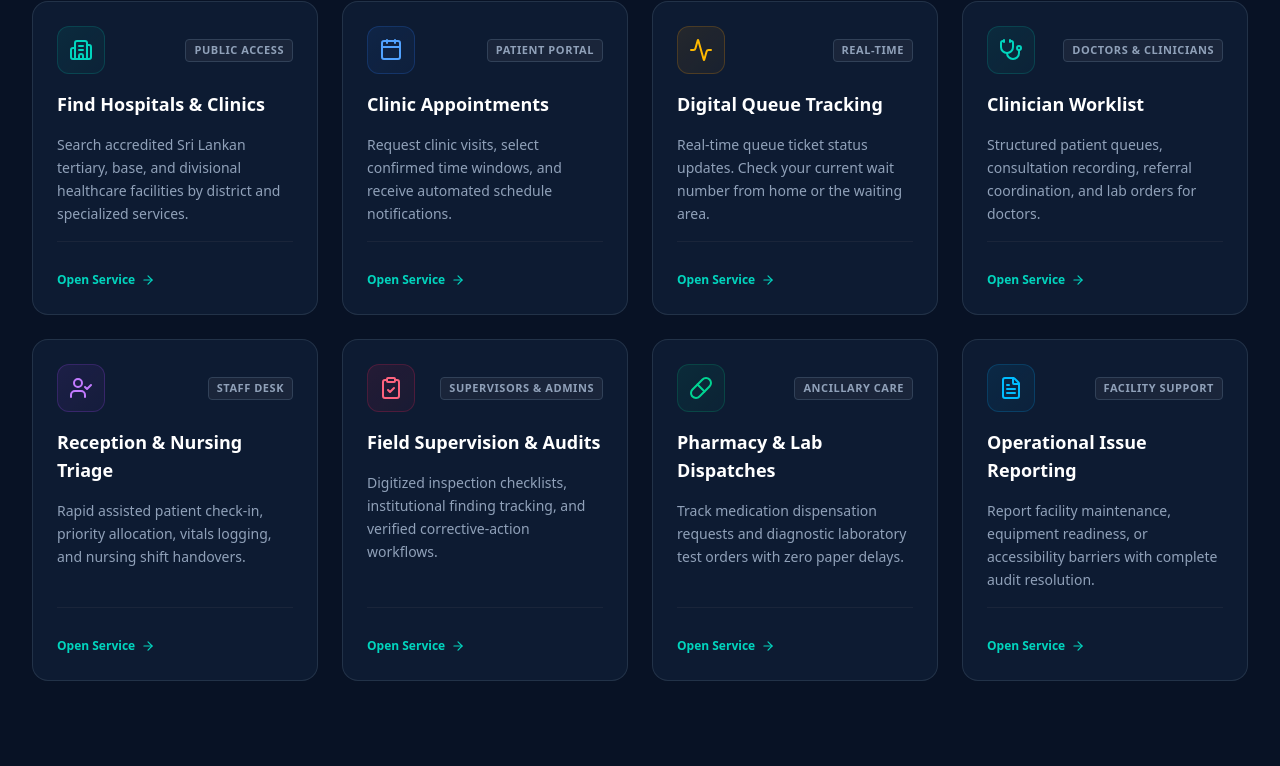
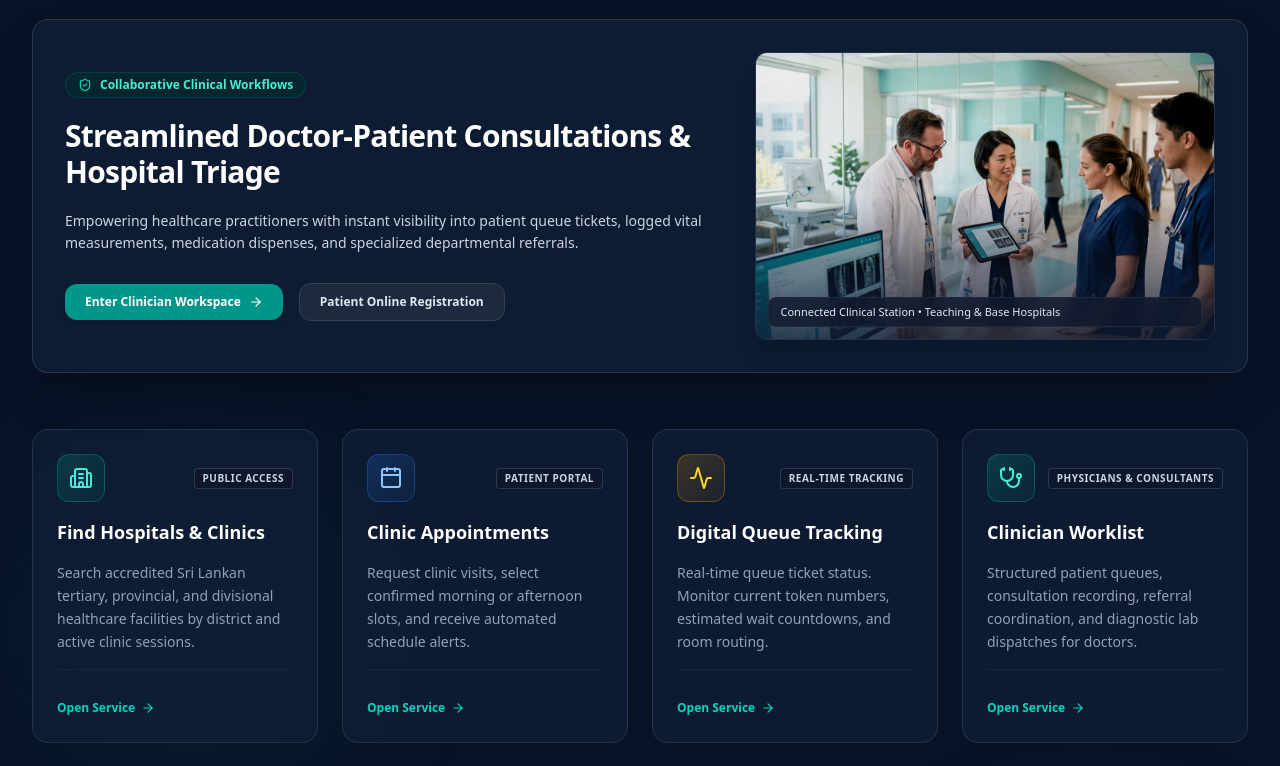
Before and after one commit to SamhiAGM/healthnexus, a Next.js app in the folder frontend/: page / in a window 1280 px wide. Shown: the part 1129-1895 px from the top of the page. Built offline with nearby package versions, Linux system fonts and the light colour scheme.

Commit message:
feat(home): upgrade ServicesSection with clinical showcase photo and micro-elevation physics

```diff
--- a/frontend/src/components/home/ServicesSection.tsx
+++ b/frontend/src/components/home/ServicesSection.tsx
@@ -2,6 +2,7 @@
 
 import React from "react";
 import Link from "next/link";
+import Image from "next/image";
 import {
   Building2,
   Calendar,
@@ -11,7 +12,9 @@ import {
   Stethoscope,
   Pill,
   FileText,
-  ArrowRight
+  ArrowRight,
+  ShieldCheck,
+  Sparkles
 } from "lucide-react";
 
 export function ServicesSection() {
@@ -19,84 +22,90 @@ export function ServicesSection() {
     {
       id: "facilities",
       title: "Find Hospitals & Clinics",
-      description: "Search accredited Sri Lankan tertiary, base, and divisional healthcare facilities by district and specialized services.",
+      description: "Search accredited Sri Lankan tertiary, provincial, and divisional healthcare facilities by district and active clinic sessions.",
       icon: Building2,
       badge: "Public Access",
       href: "#facilities",
-      color: "from-teal-500/10 to-teal-500/5 text-teal-400 border-teal-500/20",
+      color: "from-teal-500/20 to-teal-500/5 text-teal-300 border-teal-500/30",
     },
     {
       id: "appointments",
       title: "Clinic Appointments",
-      description: "Request clinic visits, select confirmed time windows, and receive automated schedule notifications.",
+      description: "Request clinic visits, select confirmed morning or afternoon slots, and receive automated schedule alerts.",
       icon: Calendar,
       badge: "Patient Portal",
       href: "/auth/patient-register",
-      color: "from-blue-500/10 to-blue-500/5 text-blue-400 border-blue-500/20",
+      color: "from-blue-500/20 to-blue-500/5 text-blue-300 border-blue-500/30",
     },
     {
       id: "queues",
       title: "Digital Queue Tracking",
-      description: "Real-time queue ticket status updates. Check your current wait number from home or the waiting area.",
+      description: "Real-time queue ticket status. Monitor current token numbers, estimated wait countdowns, and room routing.",
       icon: Activity,
-      badge: "Real-time",
+      badge: "Real-Time Tracking",
       href: "/auth/patient-login",
-      color: "from-amber-500/10 to-amber-500/5 text-amber-400 border-amber-500/20",
+      color: "from-amber-500/20 to-amber-500/5 text-amber-300 border-amber-500/30",
     },
     {
       id: "clinical",
       title: "Clinician Worklist",
-      description: "Structured patient queues, consultation recording, referral coordination, and lab orders for doctors.",
+      description: "Structured patient queues, consultation recording, referral coordination, and diagnostic lab dispatches for doctors.",
       icon: Stethoscope,
-      badge: "Doctors & Clinicians",
+      badge: "Physicians & Consultants",
       href: "/auth/staff-login",
-      color: "from-teal-500/10 to-teal-500/5 text-teal-400 border-teal-500/20",
+      color: "from-teal-500/20 to-teal-500/5 text-teal-300 border-teal-500/30",
     },
     {
       id: "nursing-reception",
       title: "Reception & Nursing Triage",
-      description: "Rapid assisted patient check-in, priority allocation, vitals logging, and nursing shift handovers.",
+      description: "Assisted walk-in check-in, priority class allocation, automated vitals logging, and clinical handovers.",
       icon: UserCheck,
-      badge: "Staff Desk",
+      badge: "Staff Desk & Station",
       href: "/auth/staff-login",
-      color: "from-purple-500/10 to-purple-500/5 text-purple-400 border-purple-500/20",
+      color: "from-purple-500/20 to-purple-500/5 text-purple-300 border-purple-500/30",
     },
     {
       id: "supervision",
       title: "Field Supervision & Audits",
       description: "Digitized inspection checklists, institutional finding tracking, and verified corrective-action workflows.",
       icon: ClipboardCheck,
-      badge: "Supervisors & Admins",
+      badge: "Supervisors & Quality",
       href: "/auth/staff-login",
-      color: "from-rose-500/10 to-rose-500/5 text-rose-400 border-rose-500/20",
+      color: "from-rose-500/20 to-rose-500/5 text-rose-300 border-rose-500/30",
     },
     {
       id: "pharmacy-lab",
       title: "Pharmacy & Lab Dispatches",
-      description: "Track medication dispensation requests and diagnostic laboratory test orders with zero paper delays.",
+      description: "Track medication dispensation orders and diagnostic laboratory investigations with zero paper bottlenecks.",
       icon: Pill,
-      badge: "Ancillary Care",
+      badge: "Ancillary Healthcare",
       href: "/auth/staff-login",
-      color: "from-emerald-500/10 to-emerald-500/5 text-emerald-400 border-emerald-500/20",
+      color: "from-emerald-500/20 to-emerald-500/5 text-emerald-300 border-emerald-500/30",
     },
     {
       id: "issues",
       title: "Operational Issue Reporting",
-      description: "Report facility maintenance, equipment readiness, or accessibility barriers with complete audit resolution.",
+      description: "Report facility maintenance, equipment readiness, or accessibility barriers with complete ticket audit trails.",
       icon: FileText,
       badge: "Facility Support",
       href: "#contact",
-      color: "from-sky-500/10 to-sky-500/5 text-sky-400 border-sky-500/20",
+      color: "from-sky-500/20 to-sky-500/5 text-sky-300 border-sky-500/30",
     },
   ];
 
   return (
-    <section id="services" className="py-24 bg-[#081225] text-white relative">
-      <div className="max-w-7xl mx-auto px-4 sm:px-6 lg:px-8">
+    <section id="services" className="py-24 bg-[#081225] text-white relative overflow-hidden">
+
+      {/* Background Lighting Accents */}
+      <div className="absolute top-1/2 left-0 w-96 h-96 bg-teal-500/5 rounded-full blur-3xl pointer-events-none" />
+      <div className="absolute bottom-0 right-0 w-96 h-96 bg-blue-500/5 rounded-full blur-3xl pointer-events-none" />
+
+      <div className="max-w-7xl mx-auto px-4 sm:px-6 lg:px-8 relative z-10">
 
         {/* Section Header */}
         <div className="text-center max-w-3xl mx-auto space-y-4 mb-16">
-          <span className="text-xs font-bold uppercase tracking-widest text-teal-400 bg-teal-500/10 border border-teal-500/20 px-3 py-1 rounded-full">
+          <span className="inline-flex items-center gap-1.5 text-xs font-bold uppercase tracking-widest text-teal-400 bg-teal-500/10 border border-teal-500/20 px-3.5 py-1 rounded-full">
+            <Sparkles className="w-3 h-3 text-teal-300" />
             Comprehensive Healthcare Services
           </span>
           <h2 className="text-3xl sm:text-4xl font-extrabold text-white tracking-tight">
@@ -107,21 +116,77 @@ export function ServicesSection() {
           </p>
         </div>
 
-        {/* Service Cards Grid */}
+        {/* Highlight Feature Showcase Card with Hospital Photography */}
+        <div className="mb-14 rounded-2xl bg-[#0F1E36]/90 border border-slate-700/80 p-6 sm:p-8 backdrop-blur-xl shadow-2xl overflow-hidden">
+          <div className="grid grid-cols-1 lg:grid-cols-12 gap-8 items-center">
+
+            <div className="lg:col-span-7 space-y-5">
+              <div className="inline-flex items-center gap-2 px-3 py-1 rounded-full bg-teal-950/60 border border-teal-800/40 text-xs font-semibold text-teal-300">
+                <ShieldCheck className="w-3.5 h-3.5 text-teal-400" />
+                Collaborative Clinical Workflows
+              </div>
+
+              <h3 className="text-2xl sm:text-3xl font-bold text-white tracking-tight">
+                Streamlined Doctor-Patient Consultations & Hospital Triage
+              </h3>
+
+              <p className="text-sm text-slate-300 leading-relaxed">
+                Empowering healthcare practitioners with instant visibility into patient queue tickets, logged vital measurements, medication dispenses, and specialized departmental referrals.
+              </p>
+
+              <div className="flex flex-wrap items-center gap-4 pt-2">
+                <Link
+                  href="/auth/staff-login"
+                  className="inline-flex items-center gap-2 px-5 py-2.5 rounded-xl bg-teal-600 hover:bg-teal-500 text-white text-xs font-bold transition-all shadow-md"
+                >
+                  Enter Clinician Workspace
+                  <ArrowRight className="w-3.5 h-3.5" />
+                </Link>
+
+                <Link
+                  href="/auth/patient-register"
+                  className="inline-flex items-center gap-2 px-5 py-2.5 rounded-xl bg-slate-800 hover:bg-slate-700 text-slate-200 text-xs font-semibold border border-slate-700 transition-colors"
+                >
+                  Patient Online Registration
+                </Link>
+              </div>
+            </div>
+
+            <div className="lg:col-span-5 relative h-64 sm:h-72 rounded-xl overflow-hidden border border-slate-700/60 shadow-xl">
+              <Image
+                src="/images/doctor_consult_card.jpg"
+                alt="Healthcare Professionals Collaborating in Clinical Workspace"
+                fill
+                sizes="(max-width: 1024px) 100vw, 40vw"
+                className="object-cover object-center filter brightness-[0.9] contrast-[1.05] hover:scale-105 transition-transform duration-500"
+              />
+              <div className="absolute inset-0 bg-gradient-to-t from-[#0F1E36]/80 via-transparent to-transparent pointer-events-none" />
+              <div className="absolute bottom-3 left-3 right-3 text-[11px] font-medium text-slate-200 bg-slate-900/80 backdrop-blur-md px-3 py-1.5 rounded-lg border border-slate-800">
+                Connected Clinical Station • Teaching & Base Hospitals
+              </div>
+            </div>
+
+          </div>
+        </div>
+
+        {/* Service Cards Grid with Refined Micro-Elevations */}
         <div className="grid grid-cols-1 md:grid-cols-2 lg:grid-cols-4 gap-6">
           {services.map((item) => {
             const Icon = item.icon;
             return (
               <div
                 key={item.id}
-                className="group relative rounded-2xl bg-[#0F1E36]/80 hover:bg-[#0F1E36] border border-slate-700/60 hover:border-teal-500/40 p-6 flex flex-col justify-between transition-all duration-300 hover:shadow-xl hover:shadow-teal-950/30 hover:-translate-y-1"
+                className="group relative rounded-2xl bg-[#0F1E36]/80 hover:bg-[#0F1E36] border border-slate-700/60 hover:border-teal-500/50 p-6 flex flex-col justify-between transition-all duration-300 hover:shadow-xl hover:shadow-teal-950/40 hover:-translate-y-1.5"
               >
+                {/* Subtle top card glow */}
+                <div className="absolute -top-px left-6 right-6 h-px bg-gradient-to-r from-transparent via-teal-500/40 to-transparent opacity-0 group-hover:opacity-100 transition-opacity" />
+
                 <div className="space-y-4">
                   <div className="flex items-center justify-between">
-                    <div className={`w-12 h-12 rounded-xl bg-gradient-to-br ${item.color} border flex items-center justify-center`}>
+                    <div className={`w-12 h-12 rounded-xl bg-gradient-to-br ${item.color} border flex items-center justify-center transform group-hover:scale-105 transition-transform`}>
                       <Icon className="w-6 h-6" />
                     </div>
-                    <span className="text-[11px] font-semibold uppercase tracking-wider text-slate-400 bg-slate-800/80 px-2 py-0.5 rounded border border-slate-700">
+                    <span className="text-[10px] font-semibold uppercase tracking-wider text-slate-300 bg-slate-900/80 px-2 py-0.5 rounded border border-slate-700/80">
                       {item.badge}
                     </span>
                   </div>
@@ -140,8 +205,8 @@ export function ServicesSection() {
                     href={item.href}
                     className="inline-flex items-center gap-1.5 text-xs font-semibold text-teal-400 group-hover:text-teal-300 transition-colors"
                   >
-                    Open Service
-                    <ArrowRight className="w-3.5 h-3.5 transform group-hover:translate-x-1 transition-transform" />
+                    <span>Open Service</span>
+                    <ArrowRight className="w-3.5 h-3.5 transform group-hover:translate-x-1.5 transition-transform" />
                   </Link>
                 </div>
               </div>
```
Also changed, not shown: frontend/public/images/doctor_consult_card.jpg (added).
